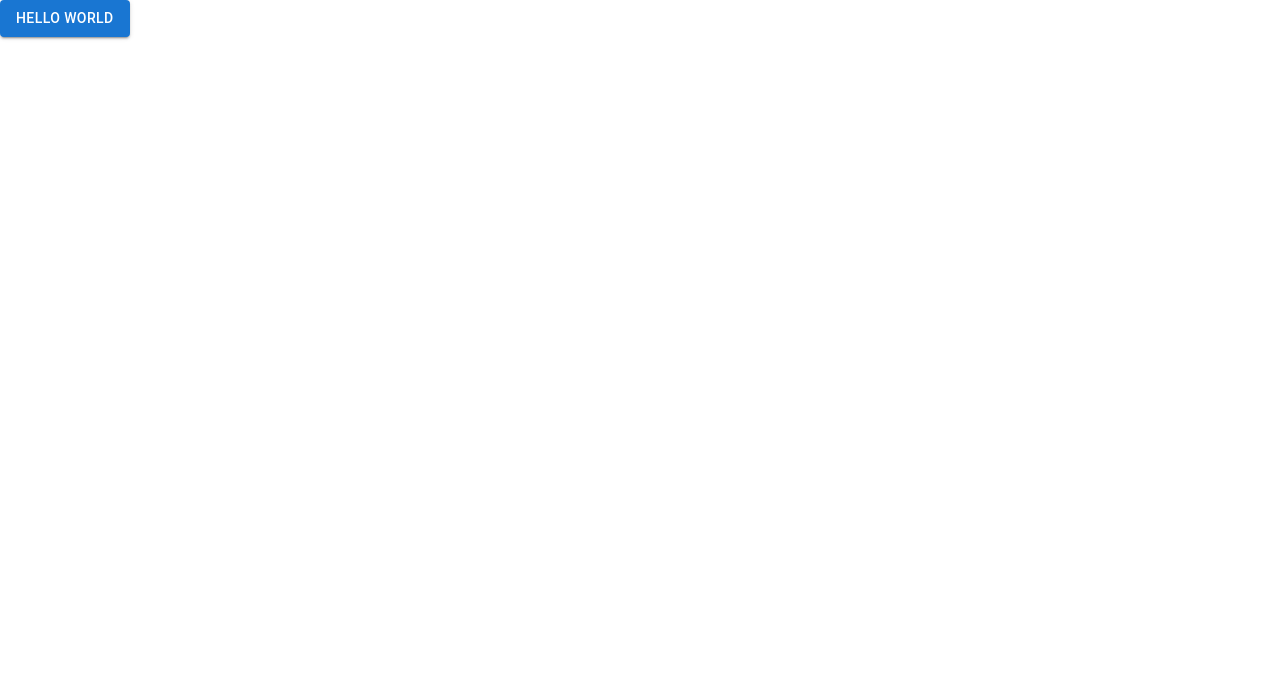
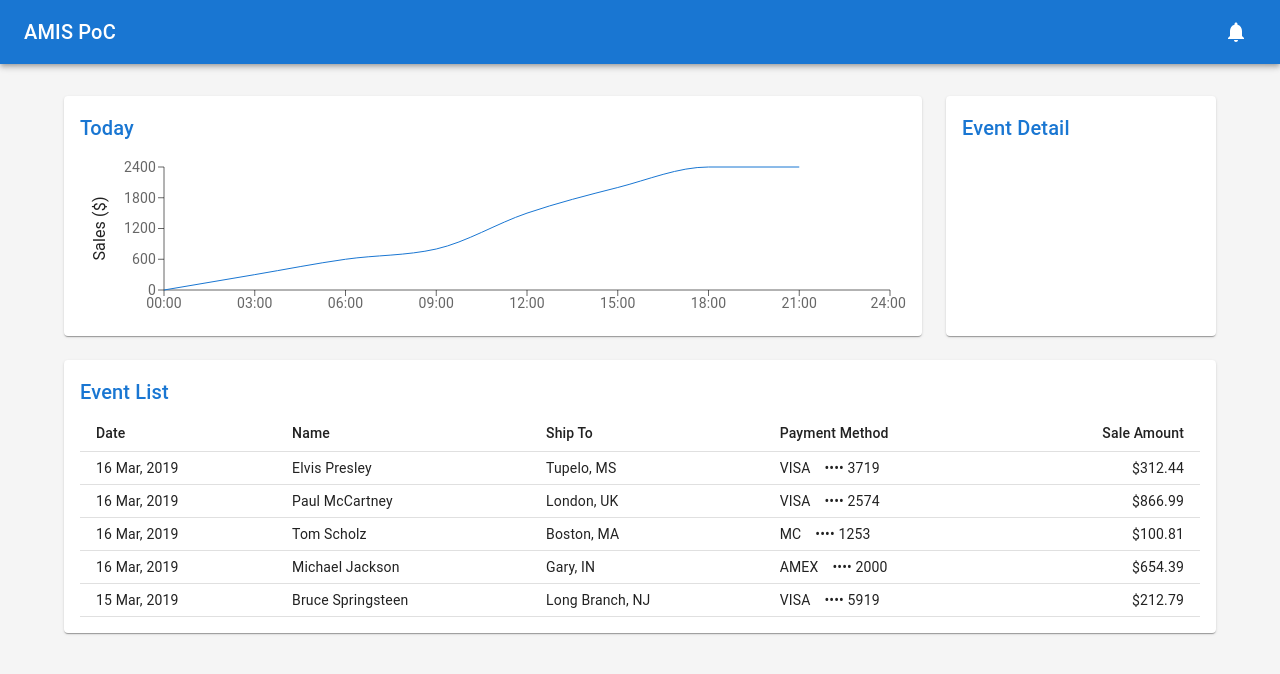
Before and after one commit to HeoUk/react-basic, a React (Create React App) app: page / in a window 1280 px wide. Shown: the top 674 px of the page. Built offline with nearby package versions, Linux system fonts and the light colour scheme.

Commit message:
[FIX] 기본 Material Ui 적용

```diff
--- a/package.json
+++ b/package.json
@@ -6,6 +6,7 @@
   "dependencies": {
     "@emotion/react": "^11.10.5",
     "@emotion/styled": "^11.10.5",
+    "@mui/icons-material": "^5.11.0",
     "@mui/material": "^5.11.0",
     "@testing-library/jest-dom": "^5.14.1",
     "@testing-library/react": "^13.0.0",
@@ -15,6 +16,7 @@
     "react-dom": "^18.2.0",
     "react-router-dom": "^6.4.5",
     "react-scripts": "5.0.1",
+    "recharts": "^2.2.0",
     "web-vitals": "^2.1.0"
   },
   "scripts": {
--- a/public/index.html
+++ b/public/index.html
@@ -24,7 +24,7 @@
       work correctly both with client-side routing and a non-root public URL.
       Learn how to configure a non-root public URL by running `npm run build`.
     -->
-    <title>Amis Poc</title>
+    <title>AMIS PoC</title>
   </head>
   <body>
     <noscript>You need to enable JavaScript to run this app.</noscript>
--- /dev/null
+++ b/src/xray/constants/constans.js
@@ -0,0 +1,24 @@
+import {createTheme, styled} from "@mui/material/styles";
+import MuiAppBar from "@mui/material/AppBar";
+
+export const mdTheme = createTheme();
+
+const drawerWidth = 240;
+
+export const AppBar = styled(MuiAppBar, {
+  shouldForwardProp: (prop) => prop !== 'open',
+})(({theme, open}) => ({
+  zIndex: theme.zIndex.drawer + 1,
+  transition: theme.transitions.create(['width', 'margin'], {
+    easing: theme.transitions.easing.sharp,
+    duration: theme.transitions.duration.leavingScreen,
+  }),
+  ...(open && {
+    marginLeft: drawerWidth,
+    width: `calc(100% - ${drawerWidth}px)`,
+    transition: theme.transitions.create(['width', 'margin'], {
+      easing: theme.transitions.easing.sharp,
+      duration: theme.transitions.duration.enteringScreen,
+    }),
+  }),
+}));
--- /dev/null
+++ b/src/xray/view/XrayChart.js
@@ -0,0 +1,71 @@
+import * as React from 'react';
+import { useTheme } from '@mui/material/styles';
+import { LineChart, Line, XAxis, YAxis, Label, ResponsiveContainer } from 'recharts';
+import XrayTitle from './XrayTitle';
+
+// Generate Sales Data
+function createData(time, amount) {
+  return { time, amount };
+}
+
+const data = [
+  createData('00:00', 0),
+  createData('03:00', 300),
+  createData('06:00', 600),
+  createData('09:00', 800),
+  createData('12:00', 1500),
+  createData('15:00', 2000),
+  createData('18:00', 2400),
+  createData('21:00', 2400),
+  createData('24:00', undefined),
+];
+
+export default function XrayChart() {
+  const theme = useTheme();
+
+  return (
+    <React.Fragment>
+      <XrayTitle>Today</XrayTitle>
+      <ResponsiveContainer>
+        <LineChart
+          data={data}
+          margin={{
+            top: 16,
+            right: 16,
+            bottom: 0,
+            left: 24,
+          }}
+        >
+          <XAxis
+            dataKey="time"
+            stroke={theme.palette.text.secondary}
+            style={theme.typography.body2}
+          />
+          <YAxis
+            stroke={theme.palette.text.secondary}
+            style={theme.typography.body2}
+          >
+            <Label
+              angle={270}
+              position="left"
+              style={{
+                textAnchor: 'middle',
+                fill: theme.palette.text.primary,
+                ...theme.typography.body1,
+              }}
+            >
+              Sales ($)
+            </Label>
+          </YAxis>
+          <Line
+            isAnimationActive={false}
+            type="monotone"
+            dataKey="amount"
+            stroke={theme.palette.primary.main}
+            dot={false}
+          />
+        </LineChart>
+      </ResponsiveContainer>
+    </React.Fragment>
+  );
+}
--- a/src/xray/view/XrayContainer.jsx
+++ b/src/xray/view/XrayContainer.jsx
@@ -1,11 +1,108 @@
-import XrayView from "./XrayView";
+import * as React from 'react';
+import {useEffect, useState} from 'react';
+import {ThemeProvider} from '@mui/material/styles';
+import CssBaseline from '@mui/material/CssBaseline';
+import Box from '@mui/material/Box';
+import Toolbar from '@mui/material/Toolbar';
+import Typography from '@mui/material/Typography';
+import IconButton from '@mui/material/IconButton';
+import Badge from '@mui/material/Badge';
+import Container from '@mui/material/Container';
+import Grid from '@mui/material/Grid';
+import Paper from '@mui/material/Paper';
+import NotificationsIcon from '@mui/icons-material/Notifications';
+import XrayChart from './XrayChart';
+import XrayDetail from './XrayDetail';
+import XrayList from './XrayList';
+import {AppBar, mdTheme} from "../constants/constans";
 
 function XrayContainer() {
 
+  const [xrayList, setXrayList] = useState([]);
 
-    return (
-        <XrayView/>
-    )
+  useEffect(() => {
+
+  }, []);
+
+  return (
+    <ThemeProvider theme={mdTheme}>
+      <Box sx={{display: 'flex'}}>
+        <CssBaseline/>
+        <AppBar position="absolute">
+          <Toolbar
+            sx={{
+              pr: '24px', // keep right padding when drawer closed
+            }}
+          >
+            <Typography
+              component="h1"
+              variant="h6"
+              color="inherit"
+              noWrap
+              sx={{flexGrow: 1}}
+            >
+              AMIS PoC
+            </Typography>
+            <IconButton color="inherit">
+              <Badge badgeContent={xrayList.length} color="secondary">
+                <NotificationsIcon/>
+              </Badge>
+            </IconButton>
+          </Toolbar>
+        </AppBar>
+        <Box
+          component="main"
+          sx={{
+            backgroundColor: (theme) =>
+              theme.palette.mode === 'light'
+                ? theme.palette.grey[100]
+                : theme.palette.grey[900],
+            flexGrow: 1,
+            height: '100vh',
+            overflow: 'auto',
+          }}
+        >
+          <Toolbar/>
+          <Container maxWidth="lg" sx={{mt: 4, mb: 4}}>
+            <Grid container spacing={3}>
+              {/* XrayChart */}
+              <Grid item xs={12} md={8} lg={9}>
+                <Paper
+                  sx={{
+                    p: 2,
+                    display: 'flex',
+                    flexDirection: 'column',
+                    height: 240,
+                  }}
+                >
+                  <XrayChart/>
+                </Paper>
+              </Grid>
+              {/* Recent XrayDetail */}
+              <Grid item xs={12} md={4} lg={3}>
+                <Paper
+                  sx={{
+                    p: 2,
+                    display: 'flex',
+                    flexDirection: 'column',
+                    height: 240,
+                  }}
+                >
+                  <XrayDetail/>
+                </Paper>
+              </Grid>
+              {/* Recent XrayList */}
+              <Grid item xs={12}>
+                <Paper sx={{p: 2, display: 'flex', flexDirection: 'column'}}>
+                  <XrayList/>
+                </Paper>
+              </Grid>
+            </Grid>
+          </Container>
+        </Box>
+      </Box>
+    </ThemeProvider>
+  );
 }
 
-export default XrayContainer;
+export default XrayContainer
--- /dev/null
+++ b/src/xray/view/XrayDetail.js
@@ -0,0 +1,25 @@
+import * as React from 'react';
+import XrayTitle from './XrayTitle';
+
+// function preventDefault(event) {
+//   event.preventDefault();
+// }
+
+export default function XrayDetail() {
+  return (
+    <React.Fragment>
+      <XrayTitle>Event Detail</XrayTitle>
+      {/*<Typography component="p" variant="h4">*/}
+      {/*  $3,024.00*/}
+      {/*</Typography>*/}
+      {/*<Typography color="text.secondary" sx={{ flex: 1 }}>*/}
+      {/*  on 15 March, 2019*/}
+      {/*</Typography>*/}
+      {/*<div>*/}
+      {/*  <Link color="primary" href="#" onClick={preventDefault}>*/}
+      {/*    View balance*/}
+      {/*  </Link>*/}
+      {/*</div>*/}
+    </React.Fragment>
+  );
+}
--- /dev/null
+++ b/src/xray/view/XrayList.js
@@ -0,0 +1,78 @@
+import * as React from 'react';
+import Table from '@mui/material/Table';
+import TableBody from '@mui/material/TableBody';
+import TableCell from '@mui/material/TableCell';
+import TableHead from '@mui/material/TableHead';
+import TableRow from '@mui/material/TableRow';
+import XrayTitle from './XrayTitle';
+
+// Generate Order Data
+function createData(id, date, name, shipTo, paymentMethod, amount) {
+  return {id, date, name, shipTo, paymentMethod, amount};
+}
+
+const rows = [
+  createData(
+    0,
+    '16 Mar, 2019',
+    'Elvis Presley',
+    'Tupelo, MS',
+    'VISA ⠀•••• 3719',
+    312.44,
+  ),
+  createData(
+    1,
+    '16 Mar, 2019',
+    'Paul McCartney',
+    'London, UK',
+    'VISA ⠀•••• 2574',
+    866.99,
+  ),
+  createData(2, '16 Mar, 2019', 'Tom Scholz', 'Boston, MA', 'MC ⠀•••• 1253', 100.81),
+  createData(
+    3,
+    '16 Mar, 2019',
+    'Michael Jackson',
+    'Gary, IN',
+    'AMEX ⠀•••• 2000',
+    654.39,
+  ),
+  createData(
+    4,
+    '15 Mar, 2019',
+    'Bruce Springsteen',
+    'Long Branch, NJ',
+    'VISA ⠀•••• 5919',
+    212.79,
+  ),
+];
+
+export default function XrayList() {
+  return (
+    <React.Fragment>
+      <XrayTitle>Event List</XrayTitle>
+      <Table size="small">
+        <TableHead>
+          <TableRow>
+            <TableCell>Date</TableCell>
+            <TableCell>Name</TableCell>
+            <TableCell>Ship To</TableCell>
+            <TableCell>Payment Method</TableCell>
+            <TableCell align="right">Sale Amount</TableCell>
+          </TableRow>
+        </TableHead>
+        <TableBody>
+          {rows.map((row) => (
+            <TableRow key={row.id}>
+              <TableCell>{row.date}</TableCell>
+              <TableCell>{row.name}</TableCell>
+              <TableCell>{row.shipTo}</TableCell>
+              <TableCell>{row.paymentMethod}</TableCell>
+              <TableCell align="right">{`$${row.amount}`}</TableCell>
+            </TableRow>
+          ))}
+        </TableBody>
+      </Table>
+    </React.Fragment>
+  );
+}
--- /dev/null
+++ b/src/xray/view/XrayTitle.js
@@ -0,0 +1,17 @@
+import * as React from 'react';
+import PropTypes from 'prop-types';
+import Typography from '@mui/material/Typography';
+
+function XrayTitle(props) {
+  return (
+    <Typography component="h2" variant="h6" color="primary" gutterBottom>
+      {props.children}
+    </Typography>
+  );
+}
+
+XrayTitle.propTypes = {
+  children: PropTypes.node,
+};
+
+export default XrayTitle;
--- a/src/xray/view/XrayView.jsx
+++ /dev/null
@@ -1,11 +0,0 @@
-import {Button} from "@mui/material";
-
-function XrayView() {
-    return (
-        <div>
-            <Button variant="contained">Hello World</Button>
-        </div>
-    )
-}
-
-export default XrayView;
```
Also changed, not shown: src/AppRouter.js (indentation only).
